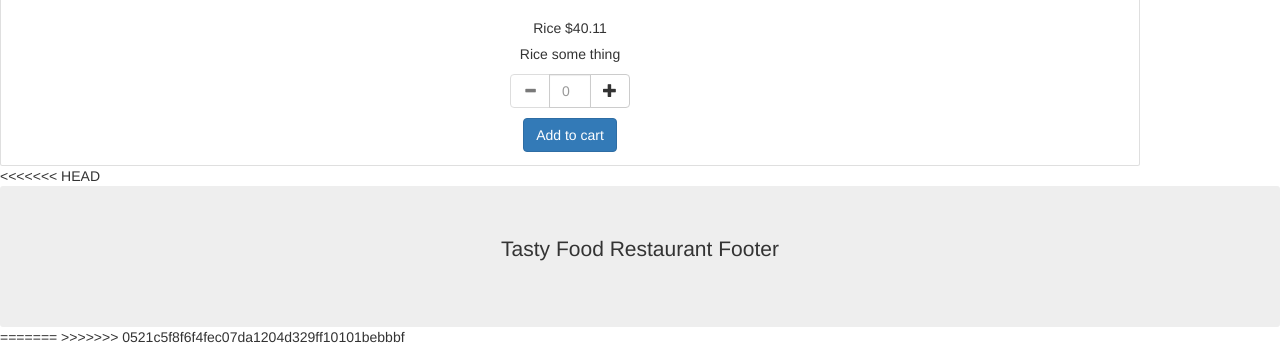
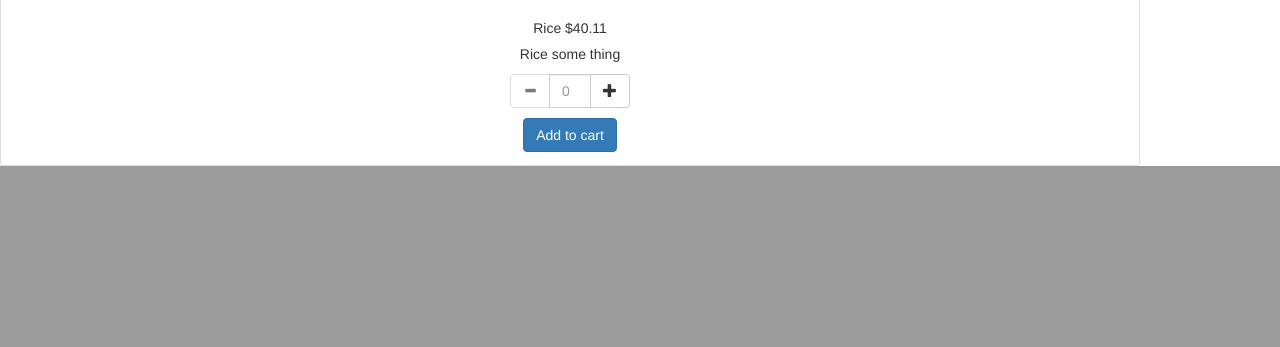
Before and after one commit to oohasri/Hyper_Menu, a Django app: template apps/order/templates/order/menu.html in a window 1280 px wide. Shown: the part 3990-4337 px from the top of the page. After the commit the page ends 4156 px from the top, so only its background shows below. Run offline with Django 3.2, Linux system fonts and the light colour scheme; the template is opened without the code that fills it: values that come from a table or form of the project are taken from there, others are empty; data comes from the database, SQL or seed files in the repository; both versions use the stored data as it was after the commit; parts of the project's set-up code (start-up, migrations or seed data) failed here and were passed over; some libraries are stand-ins or nearby versions.

Commit message:
some last min changes

```diff
--- a/apps/order/templates/order/editmenu.html
+++ b/apps/order/templates/order/editmenu.html
@@ -208,7 +208,7 @@
 				<tr>
           <td><li></li></td>
 					<td>{{menuitems.item_name}}</td>
-					<td>{{menuitems.item_price}}</td>
+					<td>${{menuitems.item_price}}</td>
 					<td><a href="/edit_page/{{menuitems.id}}" name="">Edit</a> | <a href="/delete/{{menuitems.id}}" name="">Delete</a></td>
 				</tr>
 				{% endfor %}
--- a/apps/order/templates/order/menu.html
+++ b/apps/order/templates/order/menu.html
@@ -62,16 +62,7 @@
   </form>
 </div>
 
-<<<<<<< HEAD
-            <div class="jumbotron text-center" style="margin-bottom:0">
-                <p>Tasty Food Restaurant Footer</p>
-            </div>
+</body>
 
 
-
-        </body>
-=======
-</body>
->>>>>>> 0521c5f8f6f4fec07da1204d329ff10101bebbbf
-
 </html>
--- a/apps/order/urls.py
+++ b/apps/order/urls.py
@@ -19,6 +19,8 @@ urlpatterns = [
 	url(r'^view_menu$', views.view_menu),
 	url(r'^add_item$', views.add_item),
 	url(r'^edit_page/(?P<item_id>\d+)$', views.edit_item),
-	url(r'edit_page/(?P<item_id>\d+)/update$', views.edit_item),
+	url(r'edit_page/(?P<item_id>\d+)/update$', views.edit_update_item),
+	url(r'^order/add/item/(?P<order_id>\d+)$',views.add_item_to_order),
 	url(r'^delete/(?P<item_id>\d+)$', views.delete),
+	url(r'^post/order/add/item$',views.create_new_item_order),
 ]
--- a/apps/order/views.py
+++ b/apps/order/views.py
@@ -231,6 +231,7 @@ def add_item_to_order(request,order_id):
 
 def edit_update_item(request, item_id):
 	if request.method == "POST":
+		print("heloooooooooo")
 		this_item = Item.objects.get(id=item_id)
 		item_name = request.POST['edit_name']
 		item_desc = request.POST['edit_desc']
@@ -254,6 +255,7 @@ def create_new_item_order(request):
 		#total = 0
 		for item in this_order.get_orders.all():
 			 this_order.order_total += item.item.item_price * qty
+			 this_order.save()
 		print(this_order.order_total)
 		return redirect('/order/dashboard')
 
```
Also changed, not shown: db.sqlite3.
